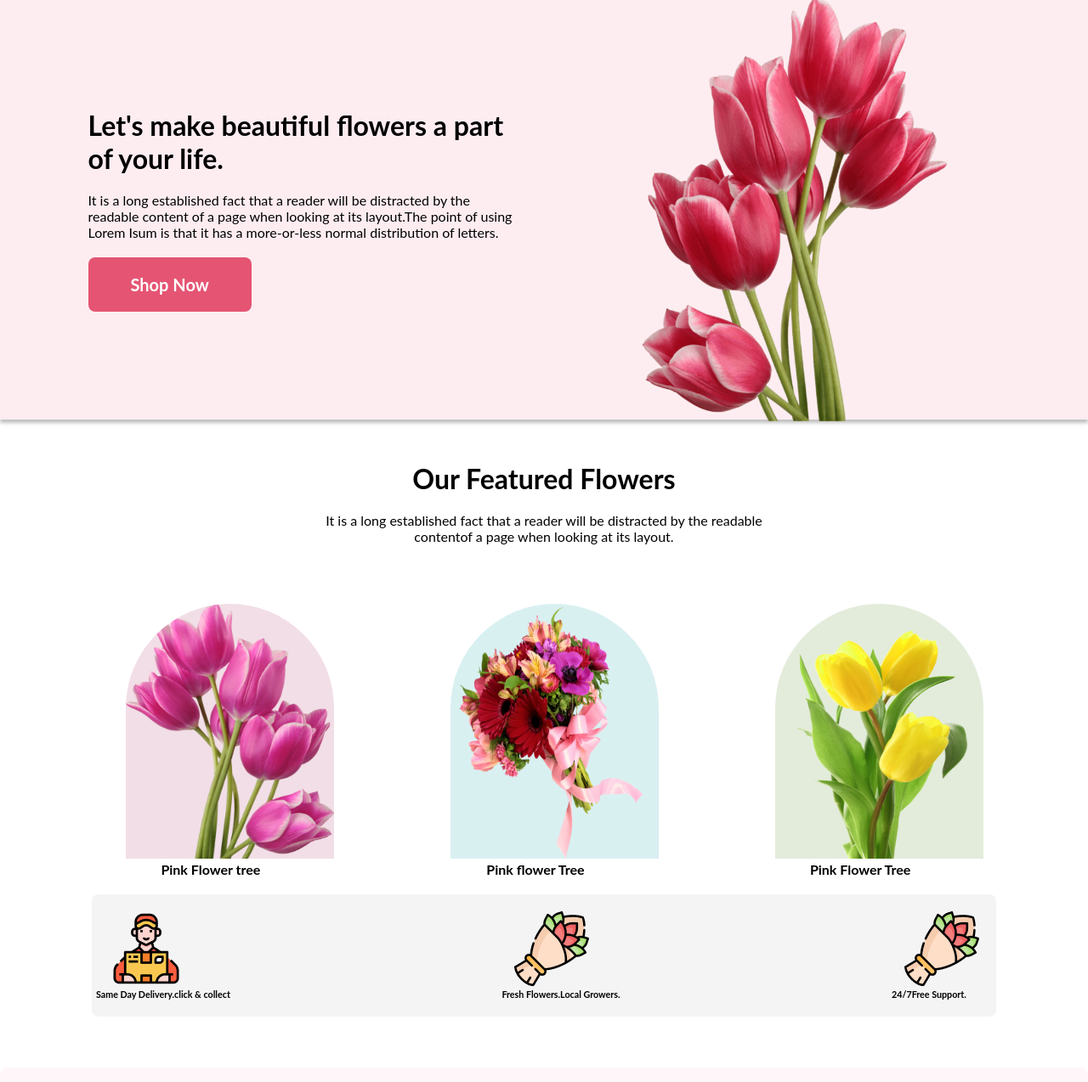
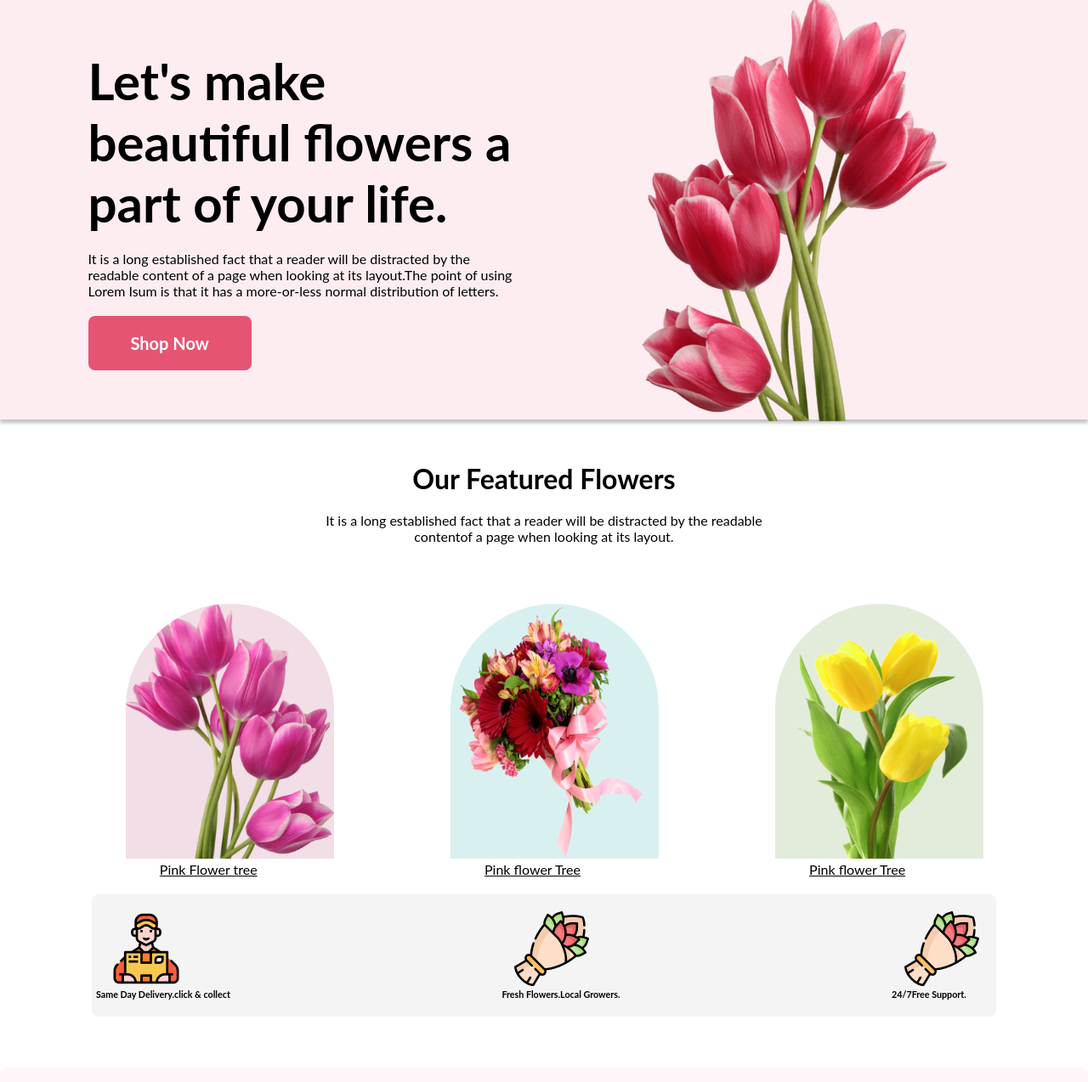
Before and after one commit to faysalprograminghero/flower-shop, a plain HTML site: page index.html in a window 1280 px wide. Shown: the top 1274 px of the page at 85% size. Drawn offline with Linux system fonts and the light colour scheme.

Commit message:
rechecked my website

```diff
--- a/index.html
+++ b/index.html
@@ -34,19 +34,19 @@
                    <div  class="box-1">
                     <img class="box-img-1" src="./Flower Asset/pngwing 6.png" alt="">
                    </div>
-                   <h4 class="text-same">Pink Flower tree</h4>
+                  <a class="flower-describtion" href=" <h4 class="text-same">Pink Flower tree</h4></a>
                 </div>
                 <div class="blog-2">
                     <div class="box-2">
                         <img class="box-img-2" src="./Flower Asset/pngwing 5.png" alt="">
                     </div>
-                    <h4 class="text-same">Pink flower Tree</h4>
+                    <a class="flower-describtion" href="<h4 class="text-same">Pink flower Tree</h4></a>
                 </div>
                 <div class="blog-3">
                     <div class="box-3">
                         <img class="box-img-3" src="./Flower Asset/pngwing 7.png" alt="">
                     </div>
-                    <h4 class="text-same">Pink Flower Tree</h4>
+                    <a class="flower-describtion" href=" <h4 class="text-same">Pink flower Tree</h4></a>
 
                 </div>
             </div>
--- a/styles.css
+++ b/styles.css
@@ -28,6 +28,9 @@ background: #E55473;
 box-shadow: 0px 4px 4px 0px rgba(0, 0, 0, 0.25);
 
 
+}
+.nav-text-1{
+    font-size: 60px;
 }
 .primary-text{
    padding-top: 20px;
@@ -107,6 +110,10 @@ background: rgba(5, 151, 160, 0.15);
     height: 100%;
     margin-left: -20px;
 
+}
+.flower-describtion{
+    color: black;
+    padding: 20%;
 }
 .article-2{
     display: flex;
```
